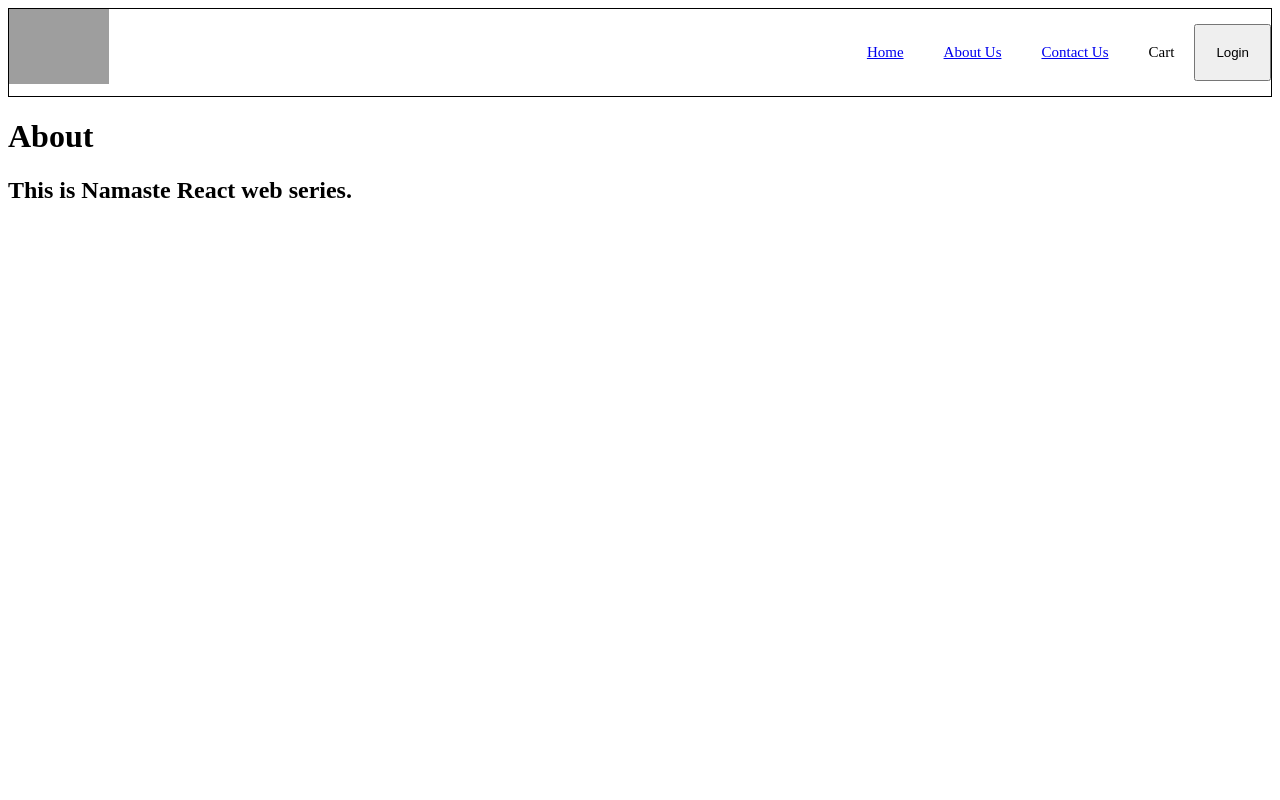
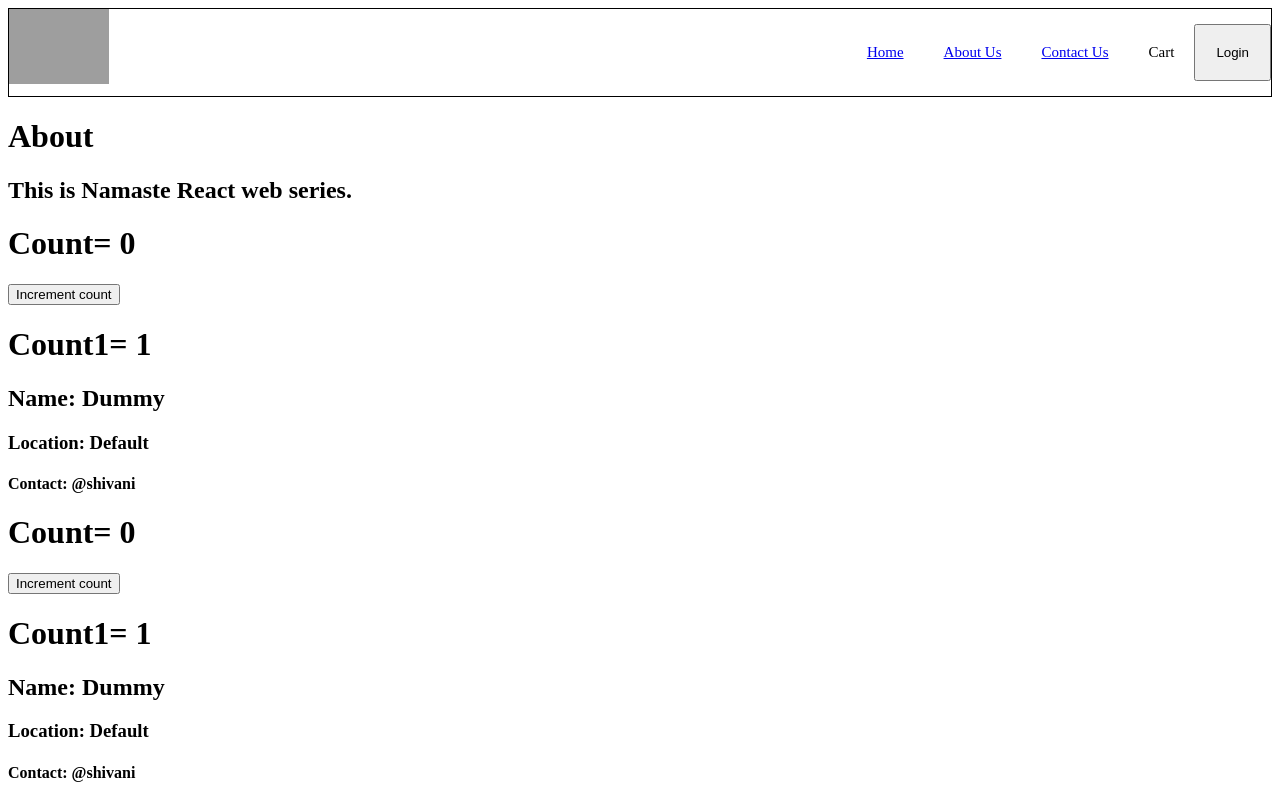
Before and after one commit to Shri029/namaste-react, a React (Vite) app: page /about in a window 1280 px wide. Shown: the top 800 px of the page. Built offline with nearby package versions, Linux system fonts and the light colour scheme; no server answers; grey boxes are pictures that could not be loaded.

Commit message:
Episdoe-8

```diff
--- a/src/components/About.js
+++ b/src/components/About.js
@@ -1,10 +1,37 @@
-const About = () => {
+import User from "./User";
+import UserClass from "./UserClass";
+import { Component } from "react";
+
+class About extends Component{
+    constructor(props){
+        super(props);
+        console.log("Parent constructor");
+    }
+
+    componentDidMount(){
+        console.log("Parent component did Mount");
+    }
+
+    componentDidUpdate(){
+        console.log(this.props.name,"Parent component did Update");
+    }
+
+    componentWillUnmount(){
+        console.log(this.props.name,"Parent component will Unmount");
+    }
+
+    render(){
+        console.log("Parent render");
     return (
         <div>
             <h1>About</h1>
             <h2>This is Namaste React web series.</h2>
+
+            <UserClass name={"First (class)"} location={"Delhi (class)"}/>
+            <UserClass name={"Second (class)"} location={"Delhi (class)"}/>
+            <UserClass name={"Third (class)"} location={"Delhi (class)"}/>
         </div>
-    )
+    )}
 }
 
 export default About;
--- /dev/null
+++ b/src/components/User.js
@@ -0,0 +1,21 @@
+import { useState } from "react";
+
+const User = (props) =>{
+    const [count, setCount] = useState(0);
+    const [count1, setCount1] = useState(1);
+
+    useEffect(()=>{
+        //Api Calls
+    },[]);
+    return(
+        <div className="user-card">
+        <h1>Count= {count}</h1>
+        <h1>Count1= {count1}</h1>
+        <h2>Name: {props.name}</h2>
+        <h3>Location: Delhi</h3>
+        <h4>Contact: @shivani</h4>
+        </div>
+    );
+}
+
+export default User;
--- /dev/null
+++ b/src/components/UserClass.js
@@ -0,0 +1,97 @@
+import React from "react";
+
+class UserClass extends React.Component{
+
+    constructor(props){
+        super(props);
+        console.log(props);
+
+        this.state ={
+            userInfo:{
+                name:"Dummy",
+                location:"Default",
+            },
+            count:0,
+            count1:1,
+        }
+        console.log(this.props.name+"Child constructor");
+    }
+
+    async componentDidMount(){
+        console.log(this.props.name,"Child component did Mount");
+        //API call is done here.
+
+        const data = await fetch("https://api.github.com/users/akshaymarch7");
+        const json = await data.json();
+
+        this.setState({userInfo:json,});
+        console.log(json);
+    }
+
+    componentDidUpdate(){
+        console.log(this.props.name,"Child component did Update");
+    }
+
+    componentWillUnmount(){
+        console.log(this.props.name,"Child component will Unmount");
+    }
+
+//Class based component has a cfunction that returns a peice of jsx.
+    render(){
+        console.log("Child render");
+        const {name, location, avtar_url} = this.state.userInfo;
+        const {count, count1} = this.state;
+        return(
+            <div className="user-card">
+            <h1>Count= {count}</h1>
+            <button onClick={()=>{
+                // set state to update state variable in class.
+                this.setState({
+                    count: this.state.count+1,
+                    count2: this.state.count1+1,
+                });
+            }}>Increment count</button>
+            <h1>Count1= {count1}</h1>
+            <h2>Name: {name}</h2>
+            <h3>Location: {location}</h3>
+            <h4>Contact: @shivani</h4>
+            </div>
+        );
+    }
+}
+
+export default UserClass;
+
+
+/*
+Output:-
+Console was cleared
+About.js:8 Parent constructor
+About.js:15 Parent render
+UserClass.js:7 {name: 'First (class)', location: 'Delhi (class)'}
+UserClass.js:13 First (class)Child constructor
+UserClass.js:23 Child render
+UserClass.js:7 {name: 'Second (class)', location: 'Delhi (class)'}
+UserClass.js:13 Second (class)Child constructor
+UserClass.js:23 Child render
+
+-----------------------DOM UPDATED IN ONE BATCH-------------------
+UserClass.js:17 First (class) Child component did Mount
+UserClass.js:17 Second (class) Child component did Mount
+About.js:12 Parent component did Mount
+*/
+
+/*
+----------MOUNTING---------------
+*Constructor(Dummy)
+*Render(Dummy)
+*   <HTML Dummy>
+*Component Did Mount
+*   <API Call>
+*   <this.setState> -> State variable is updated.
+*
+*-----Update
+*render(API data)
+*<HTML (new API data)>
+*    Componentdidupdate
+*/
```
